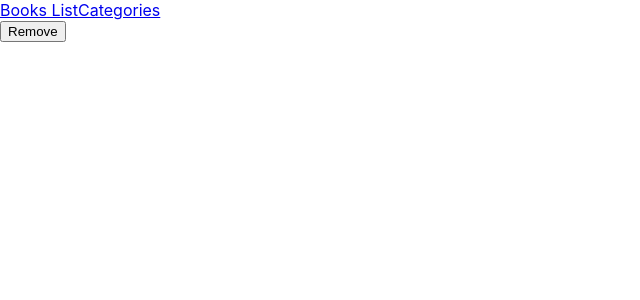
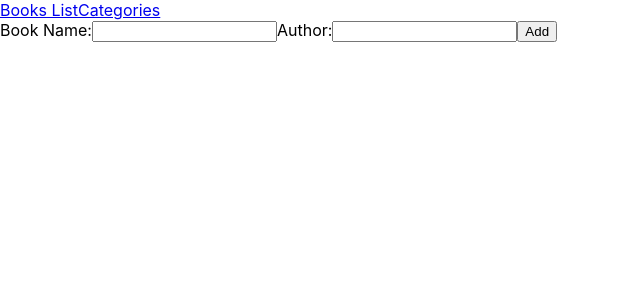
Before and after one commit to ahzia/Bookstore, a React (Create React App) app: page / in a window 1280 px wide. Shown: the top 300 px of the page, without its empty margins (0-640 px from the left). Built offline with nearby package versions, Linux system fonts and the light colour scheme.

Commit message:
create form for adding Books

```diff
--- /dev/null
+++ b/src/components/AddBook.js
@@ -0,0 +1,10 @@
+const AddBook = () => {
+  return(
+    <form>
+      Book Name:<input />
+      Author:<input />
+      <button>Add</button>
+    </form>
+  );
+};
+export default AddBook;
--- a/src/components/Book.js
+++ b/src/components/Book.js
@@ -2,6 +2,7 @@
   return(
     <div>
       {props.bookName}
+      {props.bookAuthor}
       <button>Remove</button>
     </div>
   );
--- a/src/components/Books.js
+++ b/src/components/Books.js
@@ -1,7 +1,8 @@
 import Book from "./Book";
+import AddBook from "./AddBook";
 const Books = () => {
   return(
-    <Book bookName='' />
+    <AddBook />
   );
 };
 export default Books;
```
